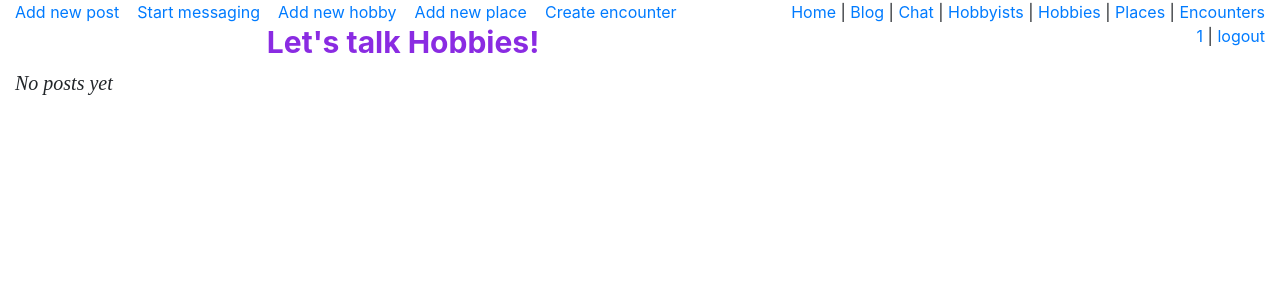
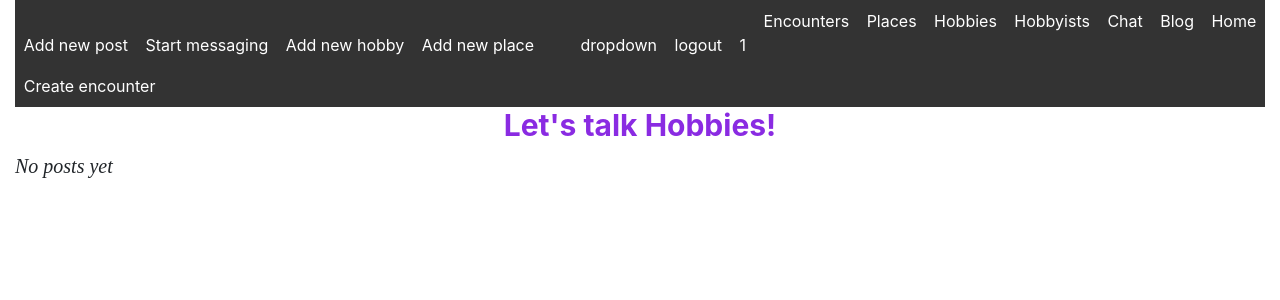
Before and after one commit to LuisOC89/hobby-pack, a Flask app: page /blog in a window 1280 px wide. Shown: the top 300 px of the page. Run offline with Flask 2, Linux system fonts and the light colour scheme; the visitor is signed in with stand-in values (Sample User, id 1); data that the repository does not hold is empty; some libraries are stand-ins or nearby versions.

Commit message:
Make navBar 1

```diff
--- a/static/css/stylesheet.css
+++ b/static/css/stylesheet.css
@@ -98,3 +98,37 @@ p{
 .aligned_in_p {
   display: inline-block;
 }
+
+
+
+
+
+
+
+#navBar {
+  list-style-type: none;
+  margin: 0;
+  padding: 0;
+  overflow: hidden;
+  background-color: #333;
+}
+
+.navOptionLeft {
+  float: left;
+}
+
+.navOptionRight {
+  float:right;
+}
+
+.navOption {
+  display: block;
+  color: white;
+  text-align: center;
+  padding: 1ex 1ex;
+  text-decoration: none;
+}
+
+navOption:hover {
+  background-color: orange;
+}
--- a/templates/zbase.html
+++ b/templates/zbase.html
@@ -8,7 +8,8 @@
     </head>
 <body>
     <div class="container-fluid">
-        <div id="principal">
+
+        <!--<div id="principal">
             {% if 'hobbyist' in session %}
                 <a href="/">Home</a> | <a href="/blog">Blog</a> | <a href="/chat">Chat</a> | <a href="/people">Hobbyists</a> | <a href="/hobbies">Hobbies</a> | <a href="/places">Places</a> | <a href="/events">Encounters</a><br>
                 <div class="toright"><a href="/myinfo?condition=show_all_info_user">{{ session['hobbyist'] }}</a> | <a href="/logout"> logout </a></div>
@@ -25,7 +26,33 @@
             &nbsp&nbsp
             <a href="/newplace">Add new place</a>
             &nbsp&nbsp
-            <a href="/events?condition=create_new_event">Create encounter</a>
+            <a href="/events?condition=create_new_event">Create encounter</a>-->
+
+        <ul id=navBar>
+            {% if 'hobbyist' in session %}
+                <li class="navOptionRight"><a class="navOption" href="/">Home</a></li>
+                <li class="navOptionRight"><a class="navOption" href="/blog">Blog</a></li>
+                <li class="navOptionRight"><a class="navOption" href="/chat">Chat</a></li>
+                <li class="navOptionRight"><a class="navOption" href="/people">Hobbyists</a></li>
+                <li class="navOptionRight"><a class="navOption" href="/hobbies">Hobbies</a></li>
+                <li class="navOptionRight"><a class="navOption" href="/places">Places</a></li>
+                <li class="navOptionRight"><a class="navOption" href="/events">Encounters</a></li><br>
+                <li class="toright navOptionRight"><a class="navOption" href="/myinfo?condition=show_all_info_user">{{ session['hobbyist'] }}</a></li>
+                <li class="toright navOptionRight"><a class="navOption" href="/logout"> logout </a></li>
+                <li class="navOptionRight"><a class="navOption" href="#">dropdown</a></li>
+
+            {% else %}
+            <li class="navOptionRight"><a class="navOption" href="/">Home</a></li>
+            <li class="navOptionRight"><a class="navOption" href="/newhobbyist">Sign up</a></li>
+            <li class="navOptionRight"><a class="navOption" href="/login">Login</a></li>
+            {% endif %}
+
+            <li class="navOptionLeft"><a class="navOption" href="/newpost">Add new post</a></li>
+            <li class="navOptionLeft"><a class="navOption" href="/newchat?condition=from_allchats_view">Start messaging</a></li>
+            <li class="navOptionLeft"><a class="navOption" href="/newhobbie">Add new hobby</a></li>
+            <li class="navOptionLeft"><a class="navOption" href="/newplace">Add new place</a></li>
+            <li class="navOptionLeft"><a class="navOption" href="/events?condition=create_new_event">Create encounter</a></li>
+        </ul>
 
     {% with messages = get_flashed_messages(with_categories=True) %}
         {% if messages %}
@@ -44,9 +71,9 @@
 
     </div>
 
-    <script src="{{ url_for('static', filename='js/jquery.min.js') }}"></script>
-    <script src="{{ url_for('static', filename='js/bootstrap.min.js') }}"></script>
-    <script src="{{ url_for('static', filename='js/app.js') }}"></script>
+    <script src="{{url_for('static', filename='js/jquery.min.js')}}"></script>
+    <script src="{{url_for('static', filename='js/bootstrap.min.js')}}"></script>
+    <script src="{{url_for('static', filename='js/app.js')}}"></script>
 
 </body>
 </html>
```
